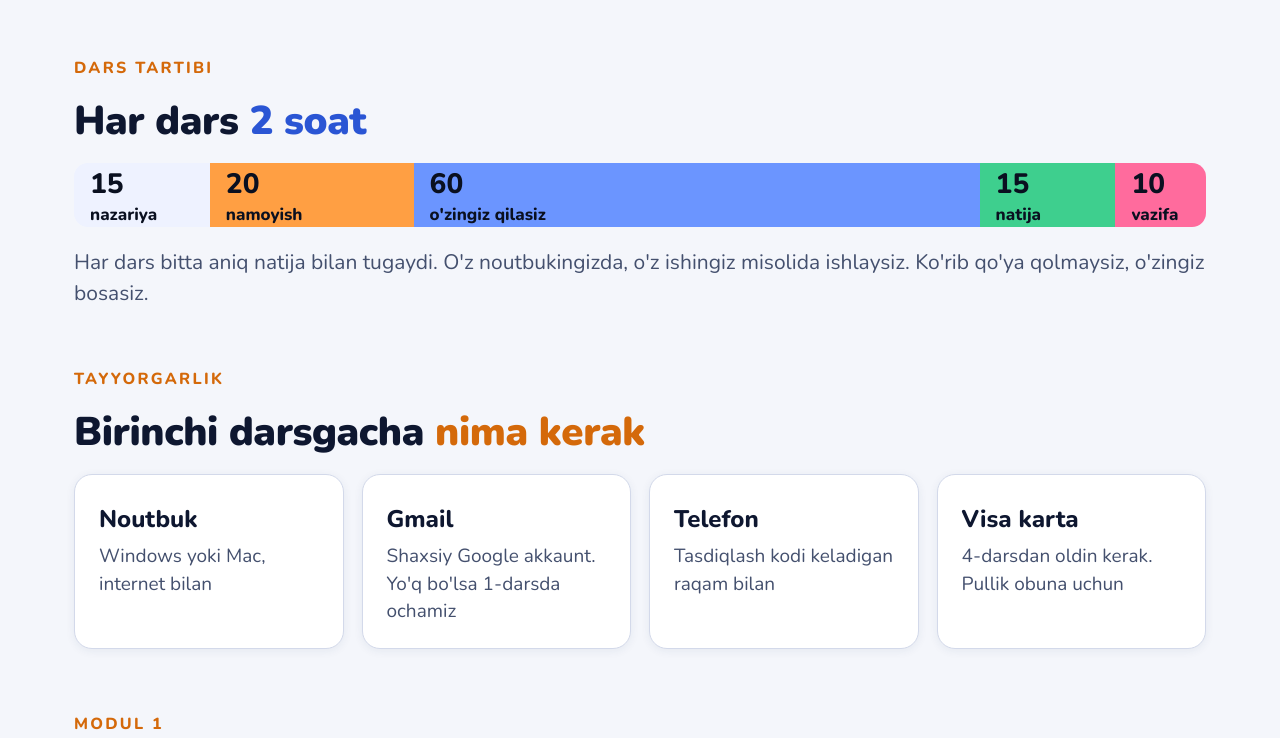
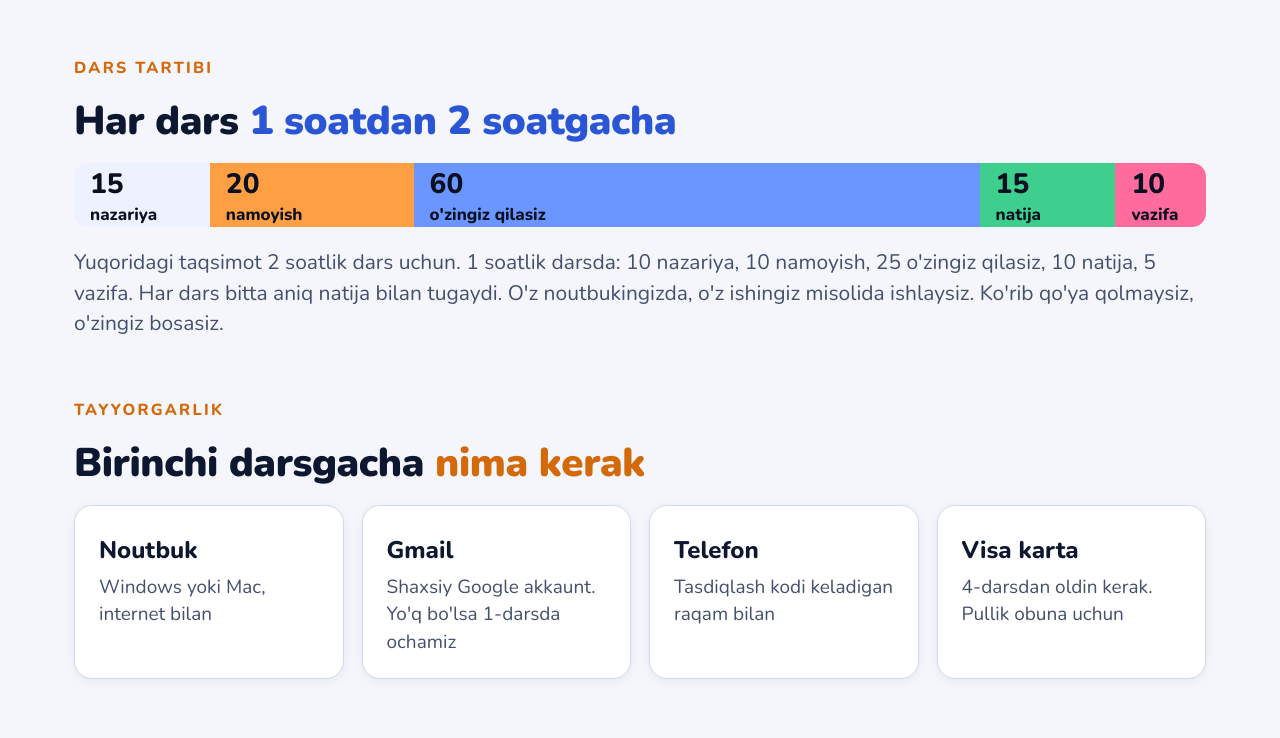
Before and after one commit to Ilhomjon1502/RozilloAka, a plain HTML site: page index.html in a window 1280 px wide. Shown: the part 1178-1916 px from the top of the page. Drawn offline with nearby package versions, Linux system fonts and the light colour scheme.

Commit message:
Har dars davomiyligi: 1 soatdan 2 soatgacha
Co-Authored-By: Claude Sonnet 5.5 <noreply@anthropic.com>

```diff
--- a/index.html
+++ b/index.html
@@ -154,7 +154,7 @@ add(`<div class="kick">Ro'zillo aka jamoasi uchun · 6 dars</div><h1>Sun'iy inte
 add(`<div class="kick">Nega bu kurs</div><h2>AI sizning jamoangizda <span class="acc">4 ta ishchi</span> bo'ladi</h2><div class="grid g4"><div class="card"><div class="num or">1</div><h3>Yozadi</h3><p>Shartnoma, e'lon, mijozga xabar, xitoycha xat</p></div><div class="card"><div class="num acc">2</div><h3>Hisoblaydi</h3><p>Ijara summasi, tannarx, foyda, Excel formulalari</p></div><div class="card"><div class="num gr">3</div><h3>O'qiydi</h3><p>Dastgoh pasporti, rasm, PDF, jadval, video</p></div><div class="card"><div class="num pk">4</div><h3>Yasaydi</h3><p>Hisob dasturi, bot, sayt. Kod yozmasdan</p></div></div>`);
 add(`<div class="kick">Kurs xaritasi</div><h2>6 dars, <span class="acc">6 ta tayyor natija</span></h2><div class="grid g3"><div class="card hl"><span class="tag t-or">1-dars</span><h3>AI bilan ishlash</h3><p>Google orqali kirish, R-V-K-F formulasi</p></div><div class="card"><span class="tag t-bl">2-dars</span><h3>Dunyo va Xitoy texnikasi</h3><p>Dastgohlarni topish, solishtirish, tarjima</p></div><div class="card"><span class="tag t-gr">3-dars</span><h3>Hujjat va jadval</h3><p>Shartnoma, narx ro'yxati, ijara kalkulyatori</p></div><div class="card"><span class="tag t-pk">4-dars</span><h3>Claude Code</h3><p>O'rnatish, kompyuterni boshqarish</p></div><div class="card"><span class="tag t-or">5-dars</span><h3>1-dastur: ijara tizimi</h3><p>Opalubka ijarasini hisoblaydigan dastur</p></div><div class="card"><span class="tag t-bl">6-dars</span><h3>2-dastur va chiqarish</h3><p>Do'kon, drabilka yoki bot. Himoya va sertifikat</p></div></div>`);
 add(`<div class="kick">Kurs oxirida</div><h2>Siz bularni <span class="gr">qila olasiz</span></h2><div class="grid g2"><ul class="ok"><li>ChatGPT, Gemini va Claude'ga kirish va to'g'ri so'rov yozish</li><li>Xitoy dastgohlarini topish, tarjima qilish, solishtirish</li><li>Shartnoma va hisobotni AI bilan 5 daqiqada tayyorlash</li></ul><ul class="ok"><li>Claude Code'ni o'rnatish va o'zingiz ishlatish</li><li>Kompyuterni AI ga boshqartirish</li><li>O'z korxonangiz uchun ishlaydigan dastur yasash</li></ul></div>`);
-add(`<div class="kick">Dars tartibi</div><h2>Har dars <span class="acc">2 soat</span></h2><div class="bar"><div style="background:#eef2ff;width:12%"><b>15</b>nazariya</div><div style="background:#ff9f43;width:18%"><b>20</b>namoyish</div><div style="background:#6b95ff;width:50%"><b>60</b>o'zingiz qilasiz</div><div style="background:#3ecf8e;width:12%"><b>15</b>natija</div><div style="background:#ff6b9d;width:8%"><b>10</b>vazifa</div></div><p>Har dars bitta aniq natija bilan tugaydi. O'z noutbukingizda, o'z ishingiz misolida ishlaysiz. Ko'rib qo'ya qolmaysiz, o'zingiz bosasiz.</p>`);
+add(`<div class="kick">Dars tartibi</div><h2>Har dars <span class="acc">1 soatdan 2 soatgacha</span></h2><div class="bar"><div style="background:#eef2ff;width:12%"><b>15</b>nazariya</div><div style="background:#ff9f43;width:18%"><b>20</b>namoyish</div><div style="background:#6b95ff;width:50%"><b>60</b>o'zingiz qilasiz</div><div style="background:#3ecf8e;width:12%"><b>15</b>natija</div><div style="background:#ff6b9d;width:8%"><b>10</b>vazifa</div></div><p>Yuqoridagi taqsimot 2 soatlik dars uchun. 1 soatlik darsda: 10 nazariya, 10 namoyish, 25 o'zingiz qilasiz, 10 natija, 5 vazifa. Har dars bitta aniq natija bilan tugaydi. O'z noutbukingizda, o'z ishingiz misolida ishlaysiz. Ko'rib qo'ya qolmaysiz, o'zingiz bosasiz.</p>`);
 add(`<div class="kick">Tayyorgarlik</div><h2>Birinchi darsgacha <span class="or">nima kerak</span></h2><div class="grid g4"><div class="card"><h3>Noutbuk</h3><p>Windows yoki Mac, internet bilan</p></div><div class="card"><h3>Gmail</h3><p>Shaxsiy Google akkaunt. Yo'q bo'lsa 1-darsda ochamiz</p></div><div class="card"><h3>Telefon</h3><p>Tasdiqlash kodi keladigan raqam bilan</p></div><div class="card"><h3>Visa karta</h3><p>4-darsdan oldin kerak. Pullik obuna uchun</p></div></div>`,'Obuna to\'lovi uchun karta masalasini oldindan hal qilishni ayting. Hududda xizmatlar mavjudligini oldindan tekshiring.');
 
 /* ===== 1-DARS ===== */
@@ -285,7 +285,7 @@ function home(){
  ${sec(1)}${sec(3)}${sec(4)}${sec(5)}
  <div id="darslar"></div>
  ${MODULES.map(m=>`<section class="module"><div class="module-h"><div class="eyebrow">Modul ${m.n}</div><h2>${m.t}</h2><p>${m.d}</p></div>
-  <div class="cards">${m.l.map(n=>{const L=LES[n-1],sl=lessonSlides(n);return `<button class="lcard" data-go="${n}"><span class="n">${n}</span><h3>${L.t}</h3><p>${L.goal}</p><span class="chips">${TAGS[n-1].map(t=>`<span class="chip">${t}</span>`).join('')}</span><span class="meta">${sl.length} slayd · 2 soat</span></button>`}).join('')}</div></section>`).join('')}
+  <div class="cards">${m.l.map(n=>{const L=LES[n-1],sl=lessonSlides(n);return `<button class="lcard" data-go="${n}"><span class="n">${n}</span><h3>${L.t}</h3><p>${L.goal}</p><span class="chips">${TAGS[n-1].map(t=>`<span class="chip">${t}</span>`).join('')}</span><span class="meta">${sl.length} slayd · 1–2 soat</span></button>`}).join('')}</div></section>`).join('')}
  <section class="about"><div class="eyebrow">Aloqa</div><h2>Ustoz bilan bog'laning</h2><p>Ilhomjon Ibragimov, Codial o'quv markazi. Savol bo'lsa, yozing yoki qo'ng'iroq qiling.</p>
   <div class="contact"><a href="${CO.tel}"><small>Telefon</small><b>${CO.phone}</b></a><a href="${CO.tg}" target="_blank" rel="noopener"><small>Telegram</small><b>@codialuz</b></a><a href="${CO.ig}" target="_blank" rel="noopener"><small>Instagram</small><b>@codialuz</b></a><a href="${CO.site}" target="_blank" rel="noopener"><small>Sayt</small><b>codialinfo.uz</b></a></div></section>
  <div class="foot">Ro'zillo aka jamoasi uchun tayyorlangan AI kursi.</div></div>`;
```
Also changed, not shown: 1 other file.
